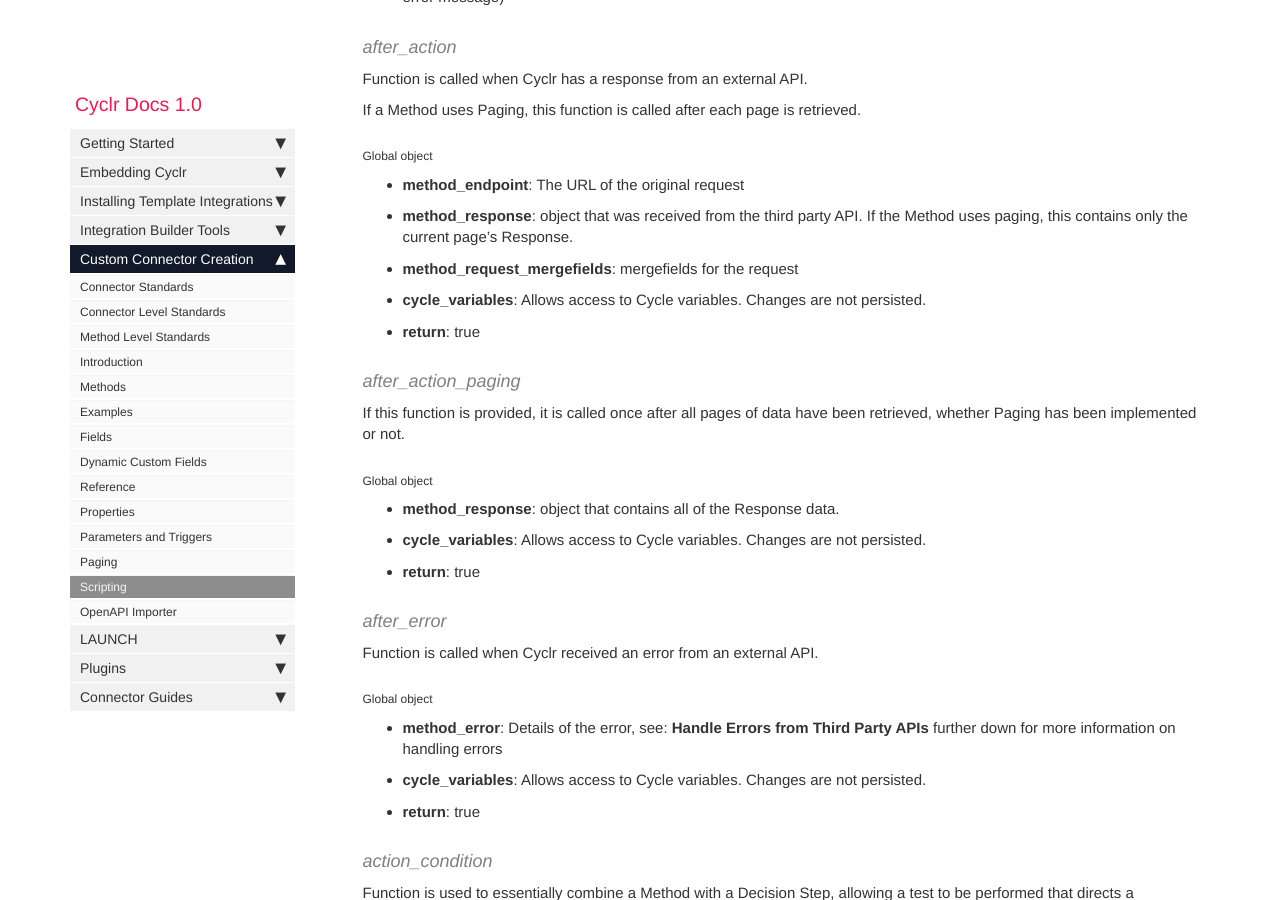
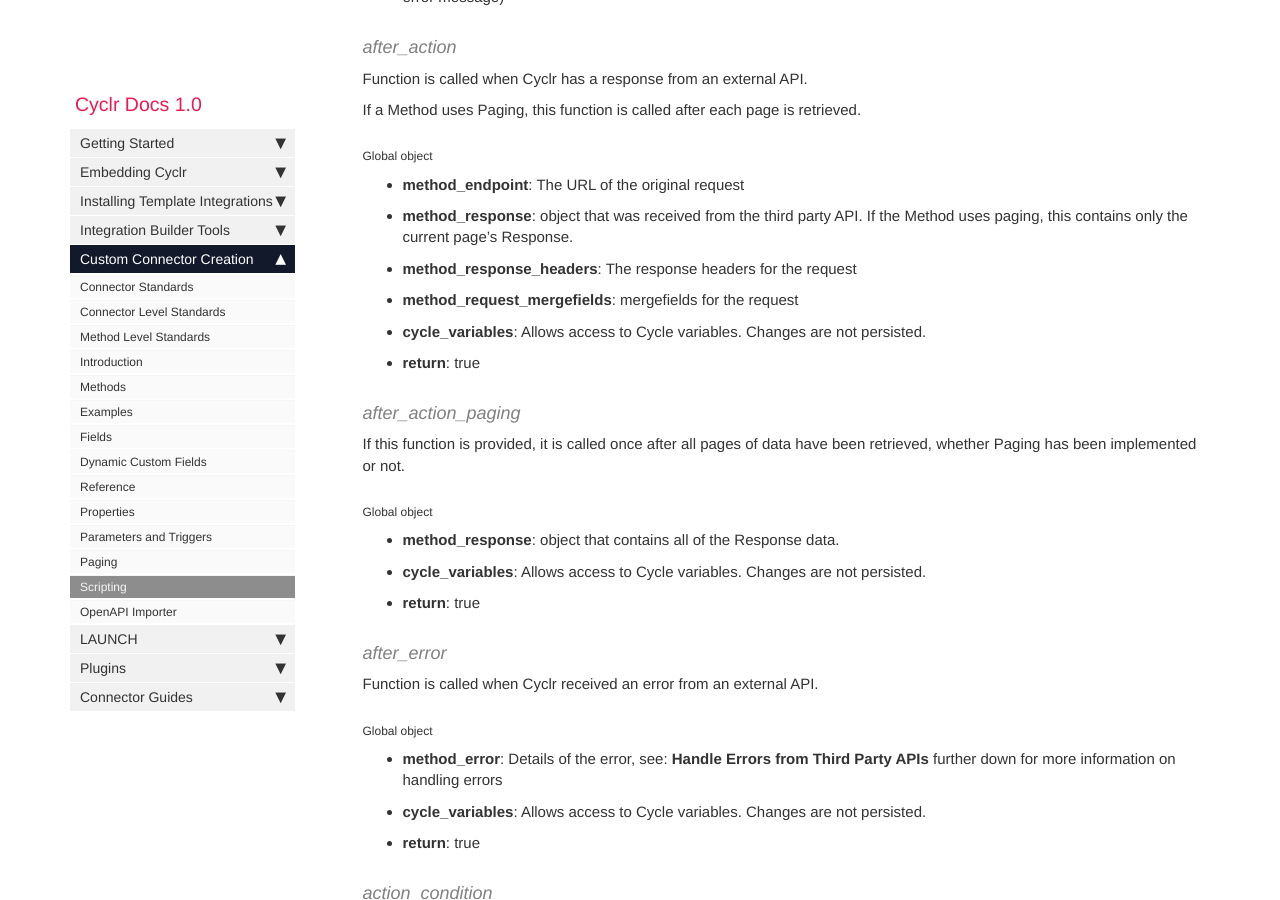
Before and after one commit to sneakysneak/docs, a Jekyll site: the page built from pages/custom-connectors/scripting.md, in a window 1280 px wide and 900 px high, scrolled down 2925 px. Built offline with Jekyll 4.4.1, drawn with Linux system fonts in a browser that asks for light colours; nearby versions of some CDN libraries; comment, search, counter and statistics services are not loaded.

Commit message:
Added mention of method_response_headers to after_action Event.

```diff
--- a/pages/custom-connectors/scripting.md
+++ b/pages/custom-connectors/scripting.md
@@ -93,6 +93,7 @@ If a Method uses Paging, this function is called after each page is retrieved.
 
 *   **method_endpoint**: The URL of the original request
 *   **method_response**: object that was received from the third party API.  If the Method uses paging, this contains only the current page's Response.
+*   **method_response_headers**: The response headers for the request
 *   **method_request_mergefields**: mergefields for the request
 *   **cycle_variables**: Allows access to Cycle variables.  Changes are not persisted.
 *   **return**: true
```
